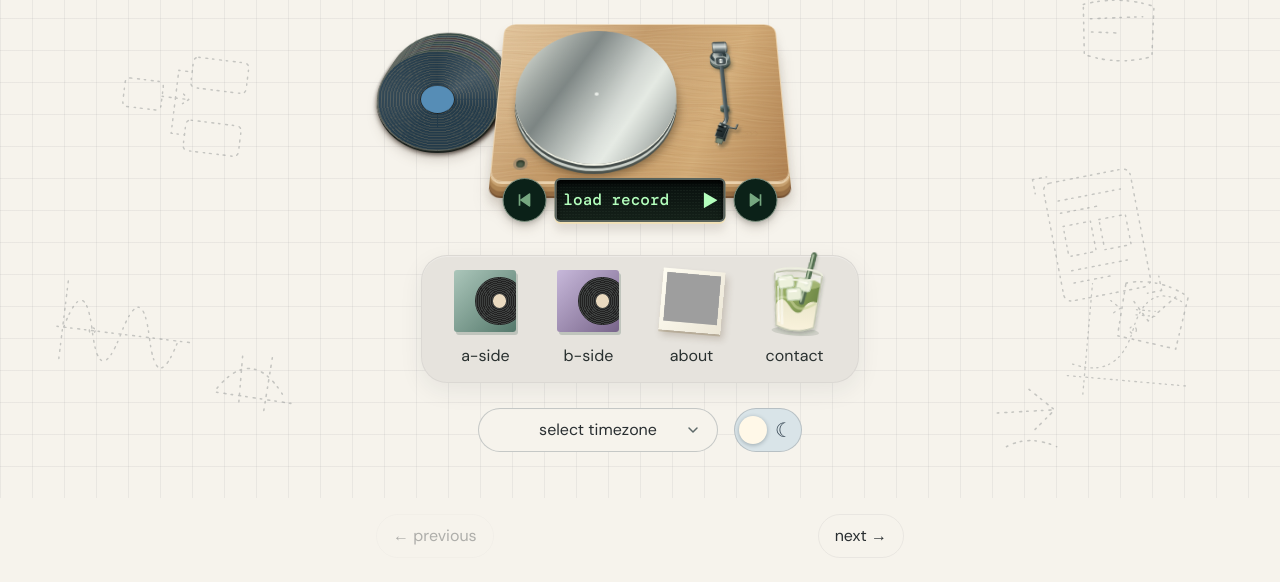
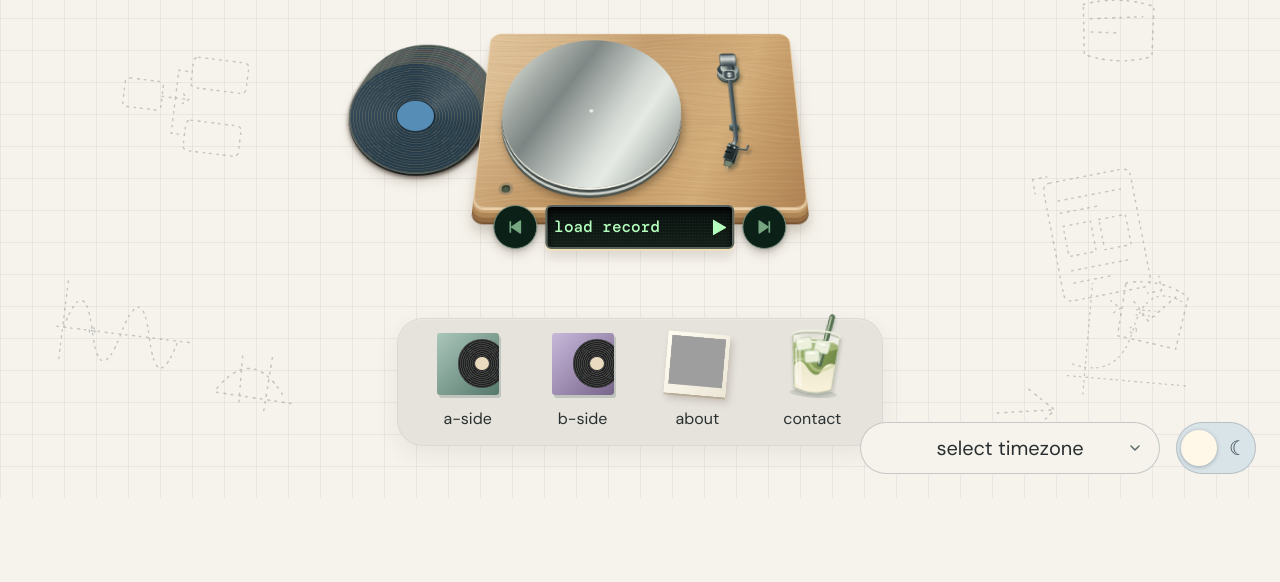
Before and after one commit to jyeung9/yeung-designs-portfolio, a plain HTML site: page dist/index.html in a window 1280 px wide. Shown: the part 302-884 px from the top of the page. After the commit the page ends 800 px from the top, so only its background shows below. Drawn offline with nearby package versions, Linux system fonts and the light colour scheme; grey boxes are pictures that could not be loaded.

Commit message:
Restore full-size menu and align corner settings typography
Keep the approved navigation island size and shift it one grid tile lower. Remove previous/next controls and persist paired timezone/theme controls at the desktop bottom right. Match dropdown and header text at 20 CSS px, with 52px control heights. Update approved source tags, design-system text, and visual reference.

Validation: reviewed 1920x1080 preview, matching computed fonts and corner placement; JavaScript syntax and git diff checks passed. Smaller menu experiments were rejected and are not release references.

```diff
--- a/dist/about-preview.css
+++ b/dist/about-preview.css
@@ -126,3 +126,24 @@
 body.nighttime #home .rail.balanced-menu a,body.nighttime #home .rail.balanced-menu .menu-label{color:#f1f3f7!important;-webkit-text-fill-color:#f1f3f7!important}
 .city-select{text-align:center!important;text-align-last:center!important;padding-left:44px!important;padding-right:44px!important}
 .city-select option{text-align:left}
+/* [design-approved:restored-island] Restore approved menu sizing; keep the requested one-grid-square lower placement. */
+#home .rail.balanced-menu{translate:0 32px}
+#home .landing-navigation{padding-bottom:32px}
+/* [design-approved:corner-settings-type] Pair desktop settings in the corner and use the same text size as header links, without shrinking text through transforms. */
+@media(min-width:901px){
+ body>.corner-utilities{display:flex!important;position:fixed;inset:auto 24px 24px auto!important;z-index:85;width:max-content;max-width:calc(100vw - 48px);margin:0!important;min-height:44px;transform:none}
+ body>.corner-utilities .local-time{flex-wrap:nowrap;gap:12px}
+ body>.corner-utilities .city-select{width:240px;min-width:220px;height:44px;font-size:16px}
+ body>.corner-utilities .ambient-toggle{margin:0!important}
+}
+@media(min-width:1800px) and (min-height:900px){body[data-page=home]>.corner-utilities{right:calc(24px / 1.25)!important;bottom:calc(24px / 1.25)!important;transform:none;transform-origin:bottom right}}
+@media(min-width:901px){body>.hero-bottom.corner-utilities{position:fixed!important;width:max-content!important;justify-content:flex-end!important;height:auto!important;min-height:44px!important;padding:0!important;left:auto!important;top:auto!important}}
+@media(min-width:901px){
+ body{--utility-menu-font:20px}
+ body .masthead nav a,body>.corner-utilities .city-select{font-size:var(--utility-menu-font)!important}
+ body>.corner-utilities .city-select{width:300px;min-width:300px;max-width:100%;height:52px;min-height:52px!important;border-radius:999px!important;padding-block:10px!important;line-height:1.4}
+ body>.corner-utilities .ambient-toggle{height:52px;min-height:52px;width:80px;min-width:80px;border-radius:999px}
+ body>.corner-utilities .theme-knob{width:36px;height:36px;top:7px}
+ body>.corner-utilities .theme-sun,body>.corner-utilities .theme-moon{top:13px}
+ body>.corner-utilities .ambient-toggle[aria-checked=true] .theme-knob{transform:translateX(35px)}
+}
--- a/dist/collections-preview.js
+++ b/dist/collections-preview.js
@@ -24,3 +24,8 @@
 for(const id of ['about','contact']){const old=document.querySelector('#'+id+' h2');if(old){const title=document.createElement('h1');title.innerHTML=id==='contact'?'say hi':old.innerHTML;old.replaceWith(title)}}
 document.querySelector('#work h1').textContent='a-side';
 for(const [href,label] of [['#work','a-side'],['#explorations','b-side']]){const link=document.querySelector('.section-menu a[href="'+href+'"]');if(link)link.textContent=label;}
+
+// [design-approved:corner-utilities] Desktop utilities persist between routes without occupying the navigation island.
+(()=>{const footer=document.querySelector('.hero-bottom');const original=document.createComment('desktop utilities return point');footer.before(original);footer.classList.add('corner-utilities');
+function place(){if(innerWidth>900)document.body.append(footer);else if(innerWidth>600)original.after(footer)}
+addEventListener('resize',()=>requestAnimationFrame(place));place();})();
--- a/dist/design-system/content.json
+++ b/dist/design-system/content.json
@@ -7,7 +7,7 @@
     [
       [
         "Current portfolio",
-        "Approved navigation and legibility release · October 28, 2026. Balanced scroll weight, readable night-menu labels and centered city names. Collection chips wrap at 16px; headings share DM Sans with DM Mono supporting text. Record grids gather on exit and unfold on entry, with reduced-motion support."
+        "Approved corner-settings release · October 28, 2026. Full-size navigation island sits one grid tile lower. Desktop timezone and theme controls stay at bottom right across sections; dropdown and header links share 20 CSS px type (25px on the wide home layout). Dropdown and toggle share a 52px height. Previous/next buttons are removed; section links and full-frame scrolling remain. Earlier navigation, typography and chip-containment improvements are retained."
       ],
       [
         "Explore visually",
--- a/dist/index.html
+++ b/dist/index.html
@@ -1,3 +1,3 @@
 <!doctype html>
-<html lang="en"><head><meta charset="UTF-8"><meta name="viewport" content="width=device-width,initial-scale=1"><meta name="theme-color" content="#151918"><title>julie yeung — meaningful connection</title><link rel="icon" type="image/svg+xml" href="assets/favicon.svg?v=circle-y"><link rel="stylesheet" href="style.css?v=proportional-controls-type-2"><link rel="stylesheet" href="grid-return.css?v=proportional-controls-type-2"><link rel="stylesheet" href="vinyl-corner.css?v=proportional-controls-type-2"><link rel="stylesheet" href="refinement.css?v=menu-island-preview"><link rel="stylesheet" href="oak-scene.css?v=character-wood"><link rel="stylesheet" href="page-layout.css?v=proportional-controls-type-2"><link rel="stylesheet" href="record-browser.css?v=proportional-controls-type-2"><link rel="stylesheet" href="readability.css?v=proportional-controls-type-3"><link rel="stylesheet" href="desk-update.css?v=matcha-align-2"><link rel="stylesheet" href="record-cabinet.css?v=clean-menu-labels"><link rel="stylesheet" href="iteration.css?v=timezone-fit"><link rel="stylesheet" href="responsive-scene.css?v=green-skip-preview"><link rel="stylesheet" href="gallery-refinement.css?v=quad-grid-preview"><link rel="stylesheet" href="frame-layout.css?v=rooted-heart"><link rel="stylesheet" href="mobile-menu.css?v=utility-menu-preview"><link rel="stylesheet" href="brand.css?v=vector-record-preview"><link rel="stylesheet" href="about-preview.css?v=night-menu-city"></head>
-<body><a class="skip" href="#work">skip to work</a><div id="app"></div><script src="music-tracks.js?v=proportional-controls-type-2"></script><script src="app.js?v=design-system-live"></script><script src="desk-update.js?v=clear-ice-2"></script><script src="record-cabinet.js?v=timezone-fit"></script><script src="music-sequence.js?v=matcha-preview"></script><script src="expanded-covers.js?v=split-platforms"></script><script src="time-lighting.js?v=proportional-controls-type-2"></script><script src="record-gallery.js?v=quad-grid-preview"></script><script src="frame-layout.js?v=rooted-heart"></script><script src="mobile-menu.js?v=utility-menu-preview"></script><script src="page-scroll.js?v=balanced-stack"></script><script src="collections-preview.js?v=shared-headings"></script></body></html>
+<html lang="en"><head><meta charset="UTF-8"><meta name="viewport" content="width=device-width,initial-scale=1"><meta name="theme-color" content="#151918"><title>julie yeung — meaningful connection</title><link rel="icon" type="image/svg+xml" href="assets/favicon.svg?v=circle-y"><link rel="stylesheet" href="style.css?v=proportional-controls-type-2"><link rel="stylesheet" href="grid-return.css?v=proportional-controls-type-2"><link rel="stylesheet" href="vinyl-corner.css?v=proportional-controls-type-2"><link rel="stylesheet" href="refinement.css?v=menu-island-preview"><link rel="stylesheet" href="oak-scene.css?v=character-wood"><link rel="stylesheet" href="page-layout.css?v=proportional-controls-type-2"><link rel="stylesheet" href="record-browser.css?v=proportional-controls-type-2"><link rel="stylesheet" href="readability.css?v=proportional-controls-type-3"><link rel="stylesheet" href="desk-update.css?v=matcha-align-2"><link rel="stylesheet" href="record-cabinet.css?v=clean-menu-labels"><link rel="stylesheet" href="iteration.css?v=timezone-fit"><link rel="stylesheet" href="responsive-scene.css?v=green-skip-preview"><link rel="stylesheet" href="gallery-refinement.css?v=quad-grid-preview"><link rel="stylesheet" href="frame-layout.css?v=rooted-heart"><link rel="stylesheet" href="mobile-menu.css?v=utility-menu-preview"><link rel="stylesheet" href="brand.css?v=vector-record-preview"><link rel="stylesheet" href="about-preview.css?v=restored-island-settings"></head>
+<body><a class="skip" href="#work">skip to work</a><div id="app"></div><script src="music-tracks.js?v=proportional-controls-type-2"></script><script src="app.js?v=design-system-live"></script><script src="desk-update.js?v=clear-ice-2"></script><script src="record-cabinet.js?v=timezone-fit"></script><script src="music-sequence.js?v=matcha-preview"></script><script src="expanded-covers.js?v=split-platforms"></script><script src="time-lighting.js?v=proportional-controls-type-2"></script><script src="record-gallery.js?v=quad-grid-preview"></script><script src="frame-layout.js?v=rooted-heart"></script><script src="mobile-menu.js?v=utility-menu-preview"></script><script src="page-scroll.js?v=no-pager"></script><script src="collections-preview.js?v=corner-utilities"></script></body></html>
--- a/dist/page-scroll.js
+++ b/dist/page-scroll.js
@@ -38,11 +38,7 @@
   total+=delta;if(Math.abs(total)>=42){advance(Math.sign(total));readyAt=now+300;total=0}
  },{passive:false});
  addEventListener('keydown',e=>{if(!enabled(e.target)||e.altKey||e.ctrlKey||e.metaKey)return;const direction=e.key==='PageDown'?1:e.key==='PageUp'?-1:0;if(direction&&advance(direction))e.preventDefault()});
- // [design-approved:section-pager] Explicit back/next destinations complement scrolling on every page.
- const pager=document.createElement('nav');pager.className='section-pager';pager.setAttribute('aria-label','Previous and next page');
- document.querySelector('main').append(pager);
- function updatePager(){const index=order.indexOf(document.body.dataset.page);pager.replaceChildren();for(const direction of [-1,1]){const next=order[index+direction];const button=document.createElement('button');button.type='button';button.disabled=!next;button.textContent=direction<0?'← previous':'next →';button.setAttribute('aria-label',next?`${direction<0?'Previous':'Next'} page: ${{home:'home',work:'A-side',explorations:'B-side',about:'about',contact:'contact'}[next]}`:direction<0?'First page':'Last page');button.onclick=()=>move(direction);pager.append(button)}}
- addEventListener('hashchange',updatePager);updatePager();
+ // [design-approved:no-pager] Section links and scroll gestures replace previous/next controls.
  let touchStart=null;
  addEventListener('touchstart',e=>{touchStart=e.touches.length===1&&enabled(e.target)?{x:e.touches[0].clientX,y:e.touches[0].clientY}:null},{passive:true});
  addEventListener('touchmove',e=>{if(touchStart&&Math.abs(e.touches[0].clientY-touchStart.y)>Math.abs(e.touches[0].clientX-touchStart.x))e.preventDefault()},{passive:false});
```
Also changed, not shown: design-system.md (+11 -0 lines), references/visual-components.md (+6 -0 lines), .local-previews/restored-menu-settings-preview.png (added).
